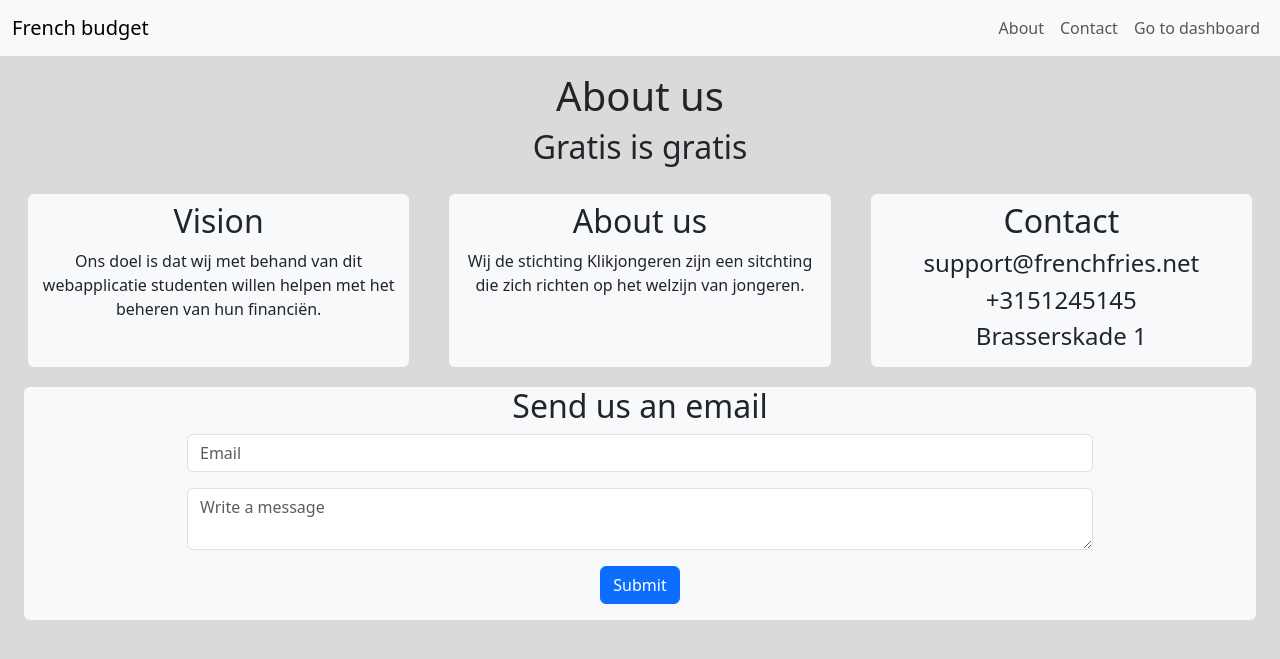
After one commit to xxz07/Budget-Buddy, a Symfony app: template templates/general/about-us.html.twig in a window 1280 px wide. The commit adds this page. Shown: the top 659 px of the page. Run offline with Twig, Linux system fonts and the light colour scheme; the template is opened without the code that fills it, so the values that code supplies are empty; some libraries are stand-ins or nearby versions.

Commit message:
added a new route. added a new file. added content in the new file.

```diff
--- /dev/null
+++ b/templates/general/about-us.html.twig
@@ -0,0 +1,106 @@
+<!doctype html>
+<html lang="en">
+<head>
+    <meta charset="UTF-8">
+    <meta name="viewport"
+          content="width=device-width, user-scalable=no, initial-scale=1.0, maximum-scale=1.0, minimum-scale=1.0">
+    <meta http-equiv="X-UA-Compatible" content="ie=edge">
+    <link
+            href="https://cdn.jsdelivr.net/npm/bootstrap@5.3.8/dist/css/bootstrap.min.css"
+            rel="stylesheet"
+            integrity="sha384-sRIl4kxILFvY47J16cr9ZwB07vP4J8+LH7qKQnuqkuIAvNWLzeN8tE5YBujZqJLB"
+            crossorigin="anonymous"
+    />
+    <title>About us</title>
+</head>
+<body style="background-color: #dadada">
+<header>
+    <nav class="navbar navbar-expand-lg bg-body-tertiary">
+        <div class="container-fluid">
+            <a class="navbar-brand" href="/">French budget</a>
+            <button
+                    class="navbar-toggler"
+                    type="button"
+                    data-bs-toggle="collapse"
+                    data-bs-target="#navbarNav"
+                    aria-controls="navbarNav"
+                    aria-expanded="false"
+                    aria-label="Toggle navigation"
+            >
+                <span class="navbar-toggler-icon"></span>
+            </button>
+            <div
+                    class="collapse navbar-collapse justify-content-end"
+                    id="navbarNav"
+            >
+                <ul class="navbar-nav">
+                    <li class="nav-item">
+                        <a class="nav-link" href="/about-us">About</a>
+                    </li>
+                    <li class="nav-item">
+                        <a class="nav-link" href="#">Contact</a>
+                    </li>
+                    <li class="nav-item">
+                        <a class="nav-link" href="#">Go to dashboard</a>
+                    </li>
+                </ul>
+            </div>
+        </div>
+    </nav>
+</header>
+<main class="p-3">
+    <div class="row">
+        <div class="col">
+            <div class="title text-center">
+                <h1>About us</h1>
+                <h2>Gratis is gratis</h2>
+            </div>
+        </div>
+    </div>
+
+    <div class="row mt-3">
+        <div class="col-sm-12 col-md p-2 mx-4 my-1 bg-light text-center rounded">
+            <h2>Vision</h2>
+            <p>
+                Ons doel is dat wij met behand van dit webapplicatie studenten willen helpen met het beheren van hun financiën.
+            </p>
+        </div>
+
+        <div class="col-sm-12 col-md p-2 mx-3 my-1 bg-light text-center rounded">
+            <h2>About us</h2>
+            <p>
+                Wij de stichting Klikjongeren zijn een sitchting die zich richten op het welzijn van jongeren.
+            </p>
+        </div>
+
+        <div class="col-sm-12 col-md p-2 mx-4 my-1 bg-light text-center rounded">
+            <h2>Contact</h2>
+            <h4>support@frenchfries.net</h4>
+            <h4>+3151245145</h4>
+            <h4>Brasserskade 1</h4>
+        </div>
+    </div>
+
+    <div class="row d-flex justify-content-center mx-2">
+        <div class="bg-light my-3 rounded text-center">
+            <h2>Send us an email</h2>
+
+            <form>
+                <div class="mb-3 d-flex justify-content-center">
+                    <input type="email" class="form-control w-75" placeholder="Email">
+                </div>
+                <div class="mb-3 d-flex justify-content-center">
+                    <textarea class="form-control w-75" placeholder="Write a message"></textarea>
+                </div>
+                <button type="submit" class="btn btn-primary mb-3">Submit</button>
+            </form>
+        </div>
+    </div>
+</main>
+<script
+        src="https://cdn.jsdelivr.net/npm/bootstrap@5.3.8/dist/js/bootstrap.bundle.min.js"
+        integrity="sha384-FKyoEForCGlyvwx9Hj09JcYn3nv7wiPVlz7YYwJrWVcXK/BmnVDxM+D2scQbITxI"
+        crossorigin="anonymous"
+></script>
+</body>
+</html>
--- a/templates/general/index.html.twig
+++ b/templates/general/index.html.twig
@@ -3,7 +3,7 @@
     <head>
         <meta charset="utf-8" />
         <meta name="viewport" content="width=device-width, initial-scale=1" />
-        <title>Bootstrap demo</title>
+        <title>Home</title>
         <link
             href="https://cdn.jsdelivr.net/npm/bootstrap@5.3.8/dist/css/bootstrap.min.css"
             rel="stylesheet"
@@ -15,7 +15,7 @@
         <header>
             <nav class="navbar navbar-expand-lg bg-body-tertiary">
                 <div class="container-fluid">
-                    <a class="navbar-brand" href="#">French budget</a>
+                    <a class="navbar-brand" href="/">French budget</a>
                     <button
                         class="navbar-toggler"
                         type="button"
@@ -33,7 +33,7 @@
                     >
                         <ul class="navbar-nav">
                             <li class="nav-item">
-                                <a class="nav-link" href="#">About</a>
+                                <a class="nav-link" href="/about-us">About</a>
                             </li>
                             <li class="nav-item">
                                 <a class="nav-link" href="#">Contact</a>
```
Also changed, not shown: src/Controller/GeneralController.php (+7 -0 lines).
